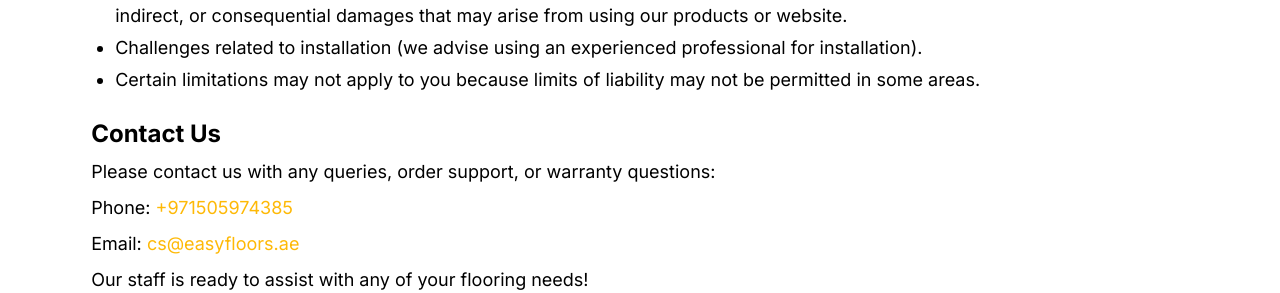
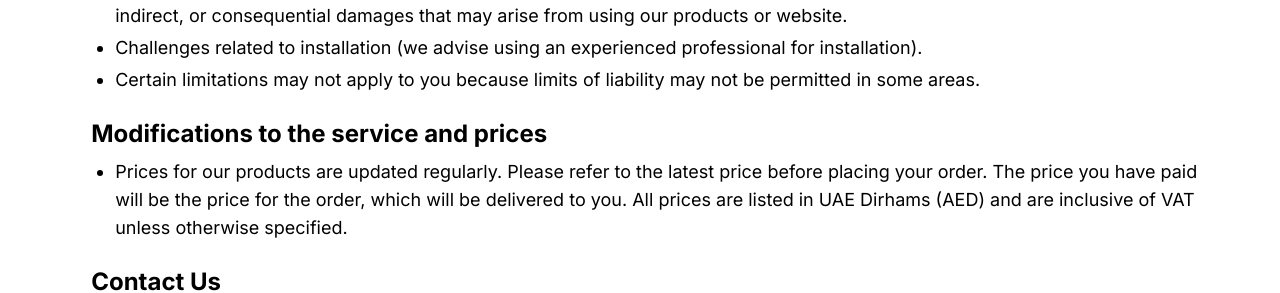
Before and after one commit to Team2Guys/cheapfloors-frontend, a Next.js app: page /terms-and-conditions in a window 1280 px wide. Shown: the part 2962-3255 px from the top of the page. Built offline with nearby package versions, Linux system fonts and the light colour scheme; no server answers.

Commit message:
VAT price text added

```diff
--- a/src/data/terms-condition.ts
+++ b/src/data/terms-condition.ts
@@ -126,6 +126,12 @@ export const termsConditionsData = [
     ]
   },
   {
+    title: 'Modifications to the service and prices',
+    subItems: [
+      'Prices for our products are updated regularly. Please refer to the latest price before placing your order. The price you have paid will be the price for the order, which will be delivered to you. All prices are listed in UAE Dirhams (AED) and are inclusive of VAT unless otherwise specified.'
+    ]
+  },
+  {
     title: 'Contact Us',
     content: [
       'Please contact us with any queries, order support, or warranty questions:'
```
